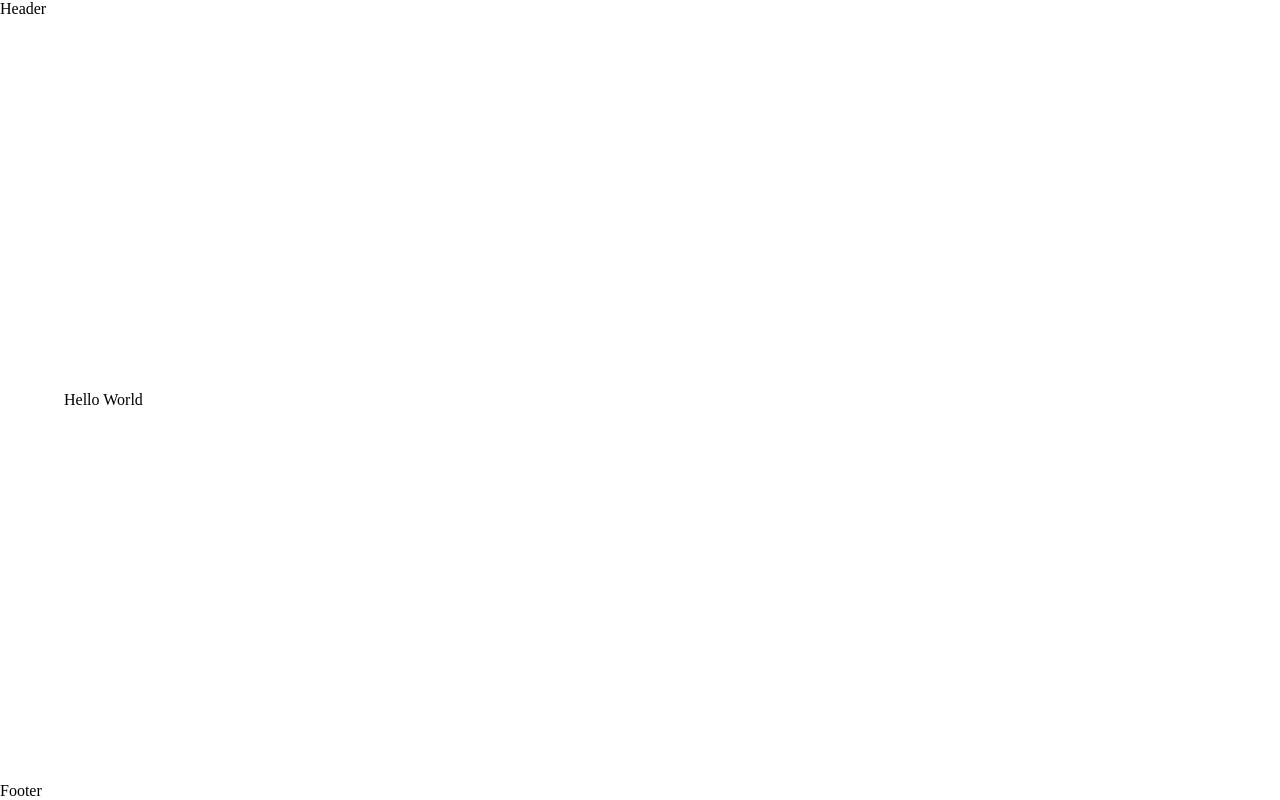
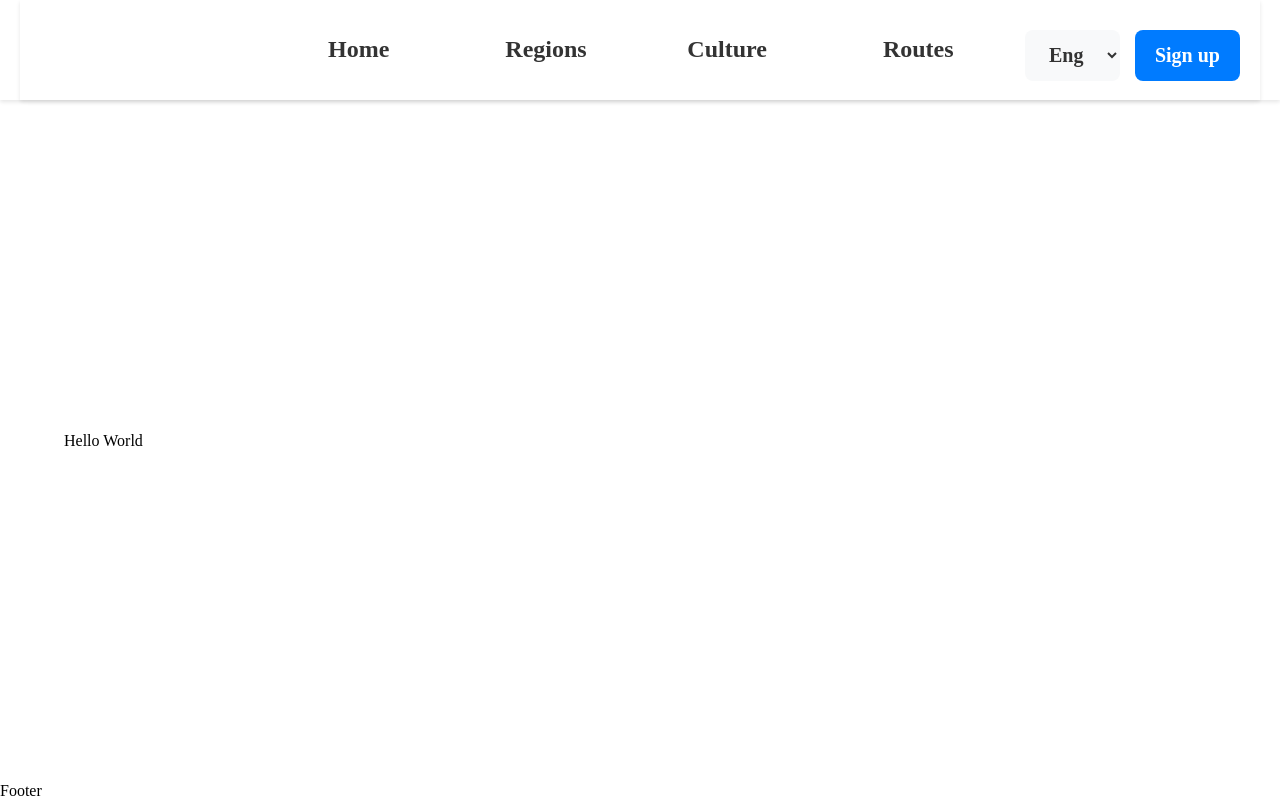
Before and after one commit to Bekzattdev/RegionTour, a Next.js app: page / in a window 1280 px wide. Built offline with nearby package versions, Linux system fonts and the light colour scheme.

Commit message:
header component

```diff
--- a/package.json
+++ b/package.json
@@ -21,6 +21,7 @@
     "react-hook-form": "^7.53.0",
     "react-icons": "^5.2.1",
     "react-redux": "^9.1.2",
+    "react-router-dom": "^6.26.2",
     "sass": "^1.77.8",
     "uuid": "^10.0.0"
   },
--- a/src/appPages/site/components/layout/Header/Header.module.scss
+++ b/src/appPages/site/components/layout/Header/Header.module.scss
@@ -0,0 +1,188 @@
+
+#header {
+	width: 100%;
+	max-width: 1440px;
+	height: 100px;
+	margin: 0 auto;
+	padding: 0 20px;
+	display: flex;
+	justify-content: space-between;
+	background: #FFFFFF;
+	backdrop-filter: blur(15px);
+
+
+	box-shadow: 0 2px 4px rgba(0, 0, 0, 0.1);
+	position: sticky;  // Add this to allow absolute positioning of children
+}
+.header {
+  width: 100%;
+  max-width: 1440px;
+  height: 100px;
+  margin: 0 auto;
+  padding: 0 20px;
+  display: flex;
+  justify-content: space-between;
+  align-items: center;
+
+  box-shadow: 0 2px 4px rgba(0, 0, 0, 0.1);
+  position: relative;
+}
+
+.navigation {
+  display: flex;
+  gap: 116px;
+  position: absolute;
+  left: 308px;
+  top: 34px;
+}
+
+.navLink {
+  font-family: 'Frank Ruhl Libre', serif;
+  font-size: 24px;
+  font-weight: 700;
+  line-height: 30.98px;
+  text-decoration: none;
+  color: #333;
+  transition: color 0.3s ease;
+
+  &:hover {
+    color: #007bff;
+  }
+
+  span {
+    position: relative;
+    display: inline-block;
+
+    &::after {
+      content: '';
+      position: absolute;
+      width: 0;
+      height: 2px;
+      bottom: -5px;
+      left: 0;
+      background-color: #007bff;
+      transition: width 0.3s ease;
+    }
+  }
+
+  &:hover span::after {
+    width: 100%;
+  }
+
+
+  &:nth-child(2) span {  // Assuming "Home" is the second link
+    width: 66px;
+    height: 31px;
+  }
+}
+
+.actions {
+  display: flex;
+  gap: 15px;
+  position: absolute;
+  right: 20px;  // Position from the right edge of the header
+  top: 30px;  // Position from the top edge of the header
+}
+
+.langButton,
+.signUpButton {
+
+  font-family: 'Frank Ruhl Libre', serif;
+  font-size: 20px;
+  font-weight: 700;
+	line-height: 30.98px;
+  padding: 10px 20px;
+  border: none;
+  border-radius: 8px;
+  cursor: pointer;
+  transition: all 0.3s ease;
+}
+
+.langButton {
+  background-color: #f8f9fa;
+  color: #333;
+
+  &:hover {
+    background-color: #e9ecef;
+  }
+}
+
+.signUpButton {
+  background-color: #007bff;
+  color: #ffffff;
+
+  &:hover {
+    background-color: #0056b3;
+  }
+}
+
+@media (max-width: 768px) {
+	#header {
+		width: 100%;
+		max-width: 1440px;
+		height: 100px;
+		margin: 0 auto;
+		padding: 0 20px;
+		display: flex;
+		justify-content: space-between;
+		background: #ffffff;
+		backdrop-filter: blur(15px);
+		box-shadow: 0 2px 4px rgba(0, 0, 0, 0.1);
+		position: sticky;
+	}
+
+	.burgerMenu {
+		display: none; // Мобилдик түзмөктөрдө гана көрсөтүү
+		flex-direction: column;
+		cursor: pointer;
+
+		.burgerLine {
+			width: 30px;
+			height: 3px;
+			background-color: #333;
+			margin: 4px 0;
+		}
+	}
+
+	.mobileMenu {
+		display: flex;
+		flex-direction: column;
+		position: absolute;
+		top: 100px; // Менюнун жогору жагы
+		right: 20px;
+		background-color: #ffffff;
+		box-shadow: 0 2px 4px rgba(0, 0, 0, 0.1);
+		z-index: 1000; // Жогорку катмарда көрсөтүү
+	}
+
+	@media (max-width: 768px) {
+		.header {
+			flex-direction: column;
+			height: auto;
+			padding: 20px;
+		}
+
+		.navigation {
+			display: none; // Мобилдик түзмөктөрдө навигацияны жашыруу
+		}
+
+		.burgerMenu {
+			display: flex; // Мобилдик түзмөктөрдө бургер менюну көрсөтүү
+		}
+
+		.mobileMenu {
+			display: flex; // Бургер меню ачылганда көрсөтүү
+		}
+
+		.actions {
+			position: static;
+			flex-direction: column;
+			width: 100%;
+		}
+
+		.langButton,
+		.signUpButton {
+			width: 100%;
+		}
+	}
+}
--- a/src/appPages/site/components/layout/Header/Header.tsx
+++ b/src/appPages/site/components/layout/Header/Header.tsx
@@ -1,10 +1,74 @@
-import React from "react";
-import scss from "./Header.module.scss";
-const Header = () => {
+"use client";
+
+import React, { useState } from "react";
+import Link from "next/link";
+import styles from "./Header.module.scss";
+
+
+const Header: React.FC = () => {
+  const [language, setLanguage] = useState("eng");
+  const [isMenuOpen, setIsMenuOpen] = useState(false); // Бургер меню үчүн
+
+  const handleLanguageChange = (event: React.ChangeEvent<HTMLSelectElement>) => {
+    setLanguage(event.target.value);
+  };
+
+  const toggleMenu = () => {
+    setIsMenuOpen(!isMenuOpen); // Менюну ачуу/жабуу
+  };
+
   return (
-    <header>
-      <div className={scss.header}>Header</div>
-    </header>
+    <div id={styles.header}>
+      <header className={styles.header}>
+        <nav className={styles.navigation}>
+          <Link href="/home" className={styles.navLink}>
+            <span>Home</span>
+          </Link>
+          <Link href="/regions" className={styles.navLink}>
+            <span>Regions</span>
+          </Link>
+          <Link href="/culture" className={styles.navLink}>
+            <span>Culture</span>
+          </Link>
+          <Link href="/routes" className={styles.navLink}>
+            <span>Routes</span>
+          </Link>
+        </nav>
+        <div className={styles.actions}>
+          <select
+            className={styles.langButton}
+            value={language}
+            onChange={handleLanguageChange}
+          >
+            <option value="eng">Eng</option>
+            <option value="rus">Rus</option>
+            <option value="kgz">Kgz</option>
+          </select>
+          <button className={styles.signUpButton}>Sign up</button>
+        </div>
+        <div className={styles.burgerMenu} onClick={toggleMenu}>
+          <div className={styles.burgerLine}></div>
+          <div className={styles.burgerLine}></div>
+          <div className={styles.burgerLine}></div>
+        </div>
+      </header>
+      {isMenuOpen && (
+        <div className={styles.mobileMenu}>
+          <Link href="/home" className={styles.navLink}>
+            <span>Home</span>
+          </Link>
+          <Link href="/regions" className={styles.navLink}>
+            <span>Regions</span>
+          </Link>
+          <Link href="/culture" className={styles.navLink}>
+            <span>Culture</span>
+          </Link>
+          <Link href="/routes" className={styles.navLink}>
+            <span>Routes</span>
+          </Link>
+        </div>
+      )}
+    </div>
   );
 };
 
```
Also changed, not shown: 1 other file (tests, documents, lock files or other folders).
